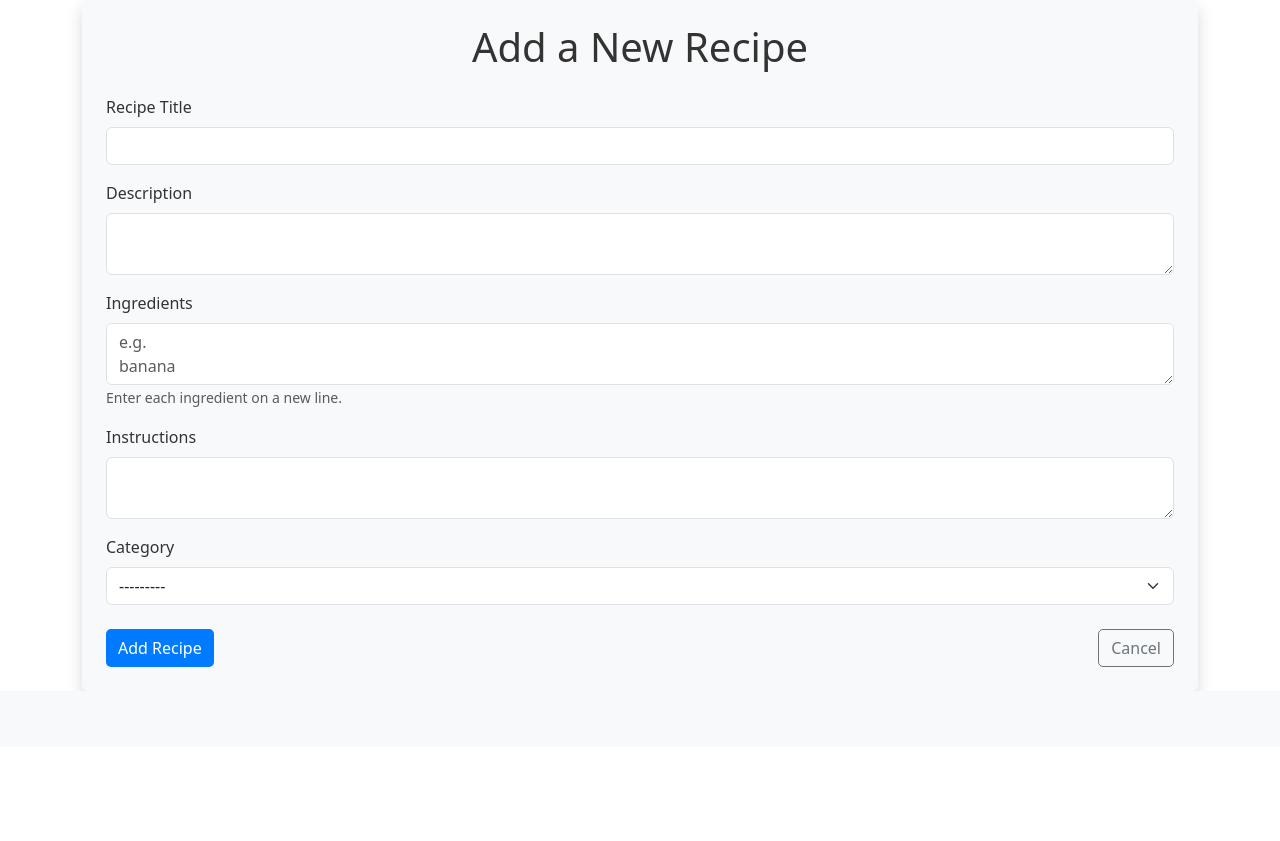
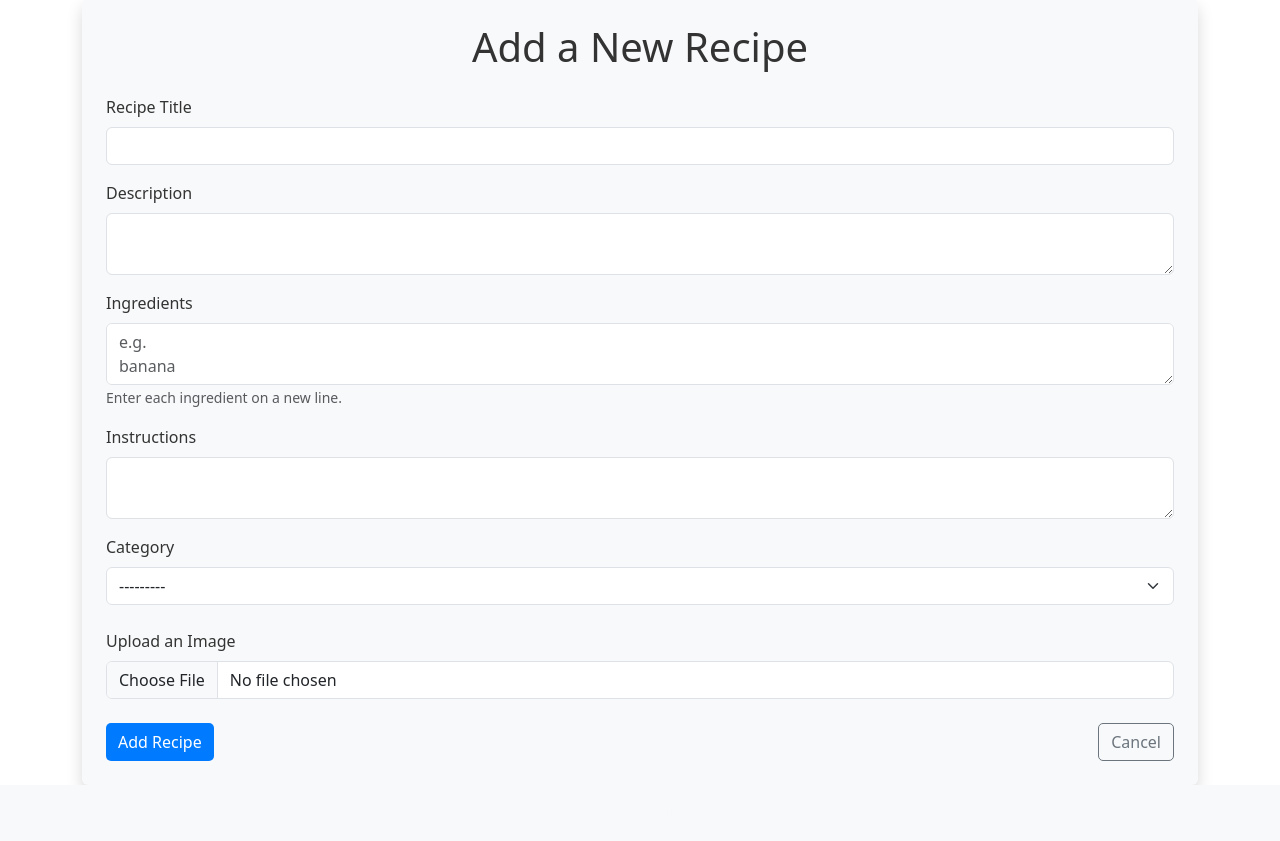
Before and after one commit to m75-ali/recipe-sharing-platform, a Django app: page /recipes/add/ in a window 1280 px wide. Shown: the part 131-972 px from the top of the page. Before the commit the page ends 822 px from the top, so only its background shows below. Run offline with Django 4.2, Linux system fonts and the light colour scheme; the visitor is signed in with stand-in values (Sample User, id 1); data that the repository does not hold is empty; some libraries are stand-ins or nearby versions.

Commit message:
Recipe adding and editing view updated to hold image

```diff
--- a/recipesharing/recipes/forms.py
+++ b/recipesharing/recipes/forms.py
@@ -14,7 +14,7 @@ class RecipeForm(forms.ModelForm):
 
     class Meta:
         model = Recipe
-        fields = ['title', 'description', 'ingredients', 'instructions', 'category']
+        fields = ['title', 'description', 'ingredients', 'instructions', 'category', 'image']
 
     def save(self, commit=True):
         instance = super(RecipeForm, self).save(commit=False)
--- a/recipesharing/recipes/models.py
+++ b/recipesharing/recipes/models.py
@@ -20,6 +20,7 @@ class Recipe(models.Model):
     instructions = models.TextField()
     category = models.ForeignKey(Category, on_delete=models.CASCADE, related_name='recipes')
     favorites = models.ManyToManyField(User, related_name='favorite_recipes', blank=True)
+    image = models.ImageField(upload_to='recipe_images/', null=True, blank=True)  # New image field
     creator = models.ForeignKey(User, on_delete=models.CASCADE)
 
     def set_ingredients(self, ingredients_list):
--- a/recipesharing/recipes/templates/recipes/add_recipe.html
+++ b/recipesharing/recipes/templates/recipes/add_recipe.html
@@ -2,11 +2,10 @@
 
 {% block content %}
     <div class="container mt-5 p-4 bg-light shadow rounded">
-        <!-- Page Heading -->
         <h1 class="mb-4 text-center">Add a New Recipe</h1>
 
         <!-- Form to add a new recipe -->
-        <form method="POST" class="needs-validation" novalidate>
+        <form method="POST" enctype="multipart/form-data" class="needs-validation" novalidate>
             {% csrf_token %}
 
             <!-- Title Field -->
@@ -68,6 +67,15 @@ ice">{{ form.ingredients.value|default_if_none:'' }}</textarea>
                 {% endif %}
             </div>
 
+            <!-- Image Upload Field -->
+            <div class="form-group mb-4">
+                <label for="id_image" class="form-label">Upload an Image</label>
+                <input type="file" class="form-control" id="id_image" name="image">
+                {% if form.image.errors %}
+                    <div class="text-danger">{{ form.image.errors }}</div>
+                {% endif %}
+            </div>
+
             <!-- Submit and Cancel Buttons -->
             <div class="d-flex justify-content-between">
                 <button type="submit" class="btn btn-primary">Add Recipe</button>
--- a/recipesharing/recipes/templates/recipes/recipe_detail.html
+++ b/recipesharing/recipes/templates/recipes/recipe_detail.html
@@ -12,6 +12,11 @@
     <!-- Recipe Main Content in a Card -->
     <div class="card shadow-sm">
         <div class="card-body">
+            <!-- Recipe Image -->
+            {% if recipe.image %}
+                <img src="{{ recipe.image.url }}" alt="{{ recipe.title }}" class="img-fluid mb-3">
+            {% endif %}
+
             <!-- Description Section -->
             <div class="mb-3">
                 <h4 class="text-muted">Description</h4>
--- a/recipesharing/recipes/views.py
+++ b/recipesharing/recipes/views.py
@@ -135,9 +135,9 @@ def edit_recipe(request, recipe_id):
 
     # Handle form submission
     if request.method == 'POST':
-        form = RecipeForm(request.POST, instance=recipe)
+        form = RecipeForm(request.POST, request.FILES, instance=recipe)  # Include request.FILES for file uploads
         if form.is_valid():
-            form.save()  # Save the updated recipe
+            form.save()  # Save the updated recipe with the new image if provided
             messages.success(request, 'Recipe updated successfully.')  # Success message
             return redirect('recipe_detail', recipe_id=recipe_id)  # Redirect to the recipe details page
     else:
--- a/recipesharing/recipesharing/settings.py
+++ b/recipesharing/recipesharing/settings.py
@@ -112,6 +112,10 @@ USE_TZ = True
 STATIC_URL = '/static/'
 STATICFILES_DIRS = [BASE_DIR / "static"]
 
+# Media files (Uploaded by users)
+MEDIA_URL = '/media/'  # URL prefix for accessing media files
+MEDIA_ROOT = BASE_DIR / 'media'  # Absolute path to the directory for saving uploaded files
+
 # Default primary key field type
 # https://docs.djangoproject.com/en/4.2/ref/settings/#default-auto-field
 DEFAULT_AUTO_FIELD = 'django.db.models.BigAutoField'
--- a/recipesharing/recipesharing/urls.py
+++ b/recipesharing/recipesharing/urls.py
@@ -1,6 +1,8 @@
 # recipesharing/urls.py
 from django.contrib import admin
 from django.urls import path, include
+from django.conf import settings
+from django.conf.urls.static import static
 
 
 urlpatterns = [
@@ -8,3 +10,6 @@ urlpatterns = [
     path('recipes/', include('recipes.urls')),  # Recipe-related URLs
     path('users/', include('users.urls')),  # User-related URLs
 ]
+
+if settings.DEBUG:
+    urlpatterns += static(settings.MEDIA_URL, document_root=settings.MEDIA_ROOT)
```
Also changed, not shown: recipesharing/recipes/templates/recipes/edit_recipe.html (+17 -1 lines), recipesharing/recipes/migrations/0005_recipe_image_alter_recipe_ingredients.py (added).
